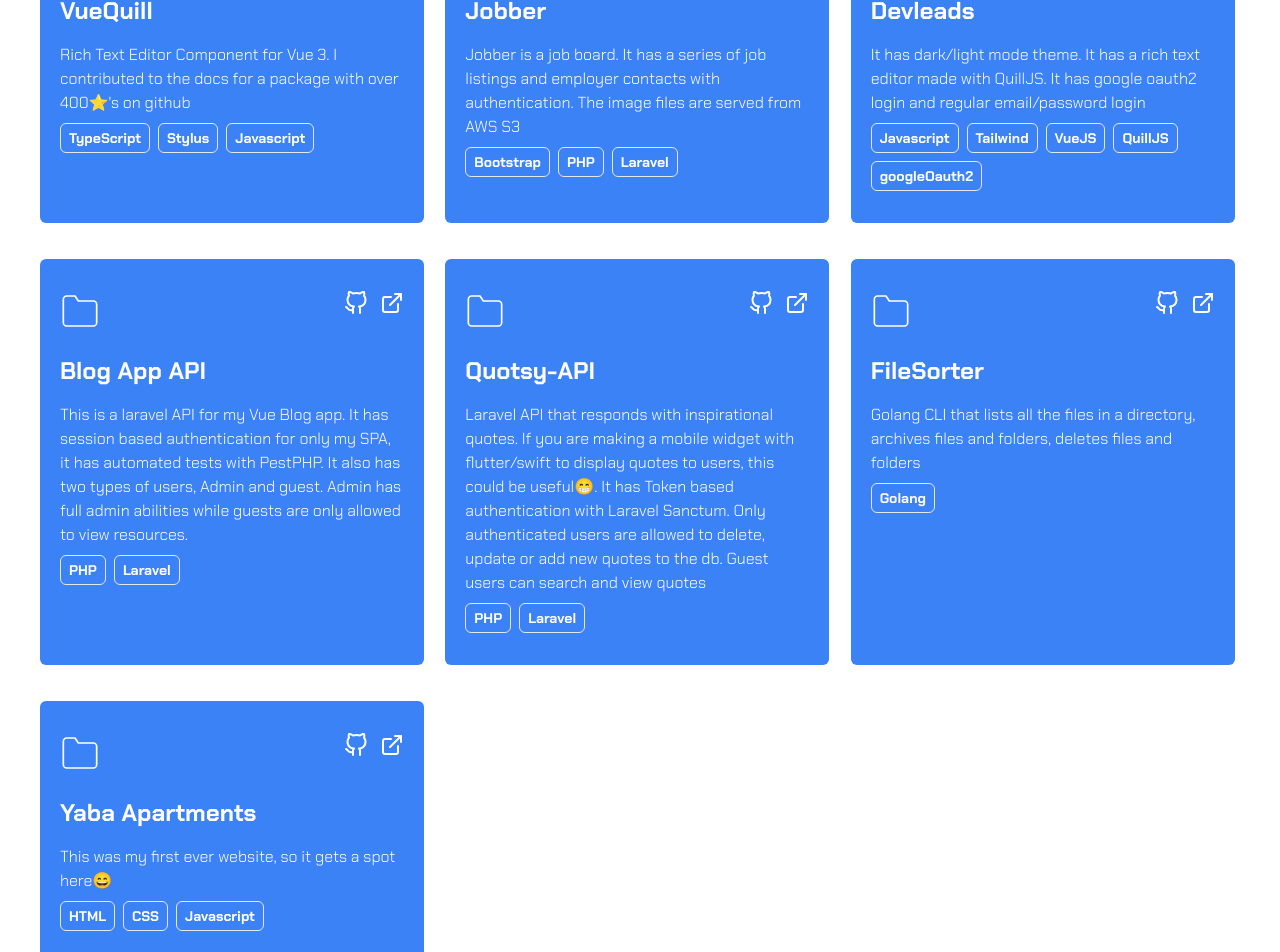
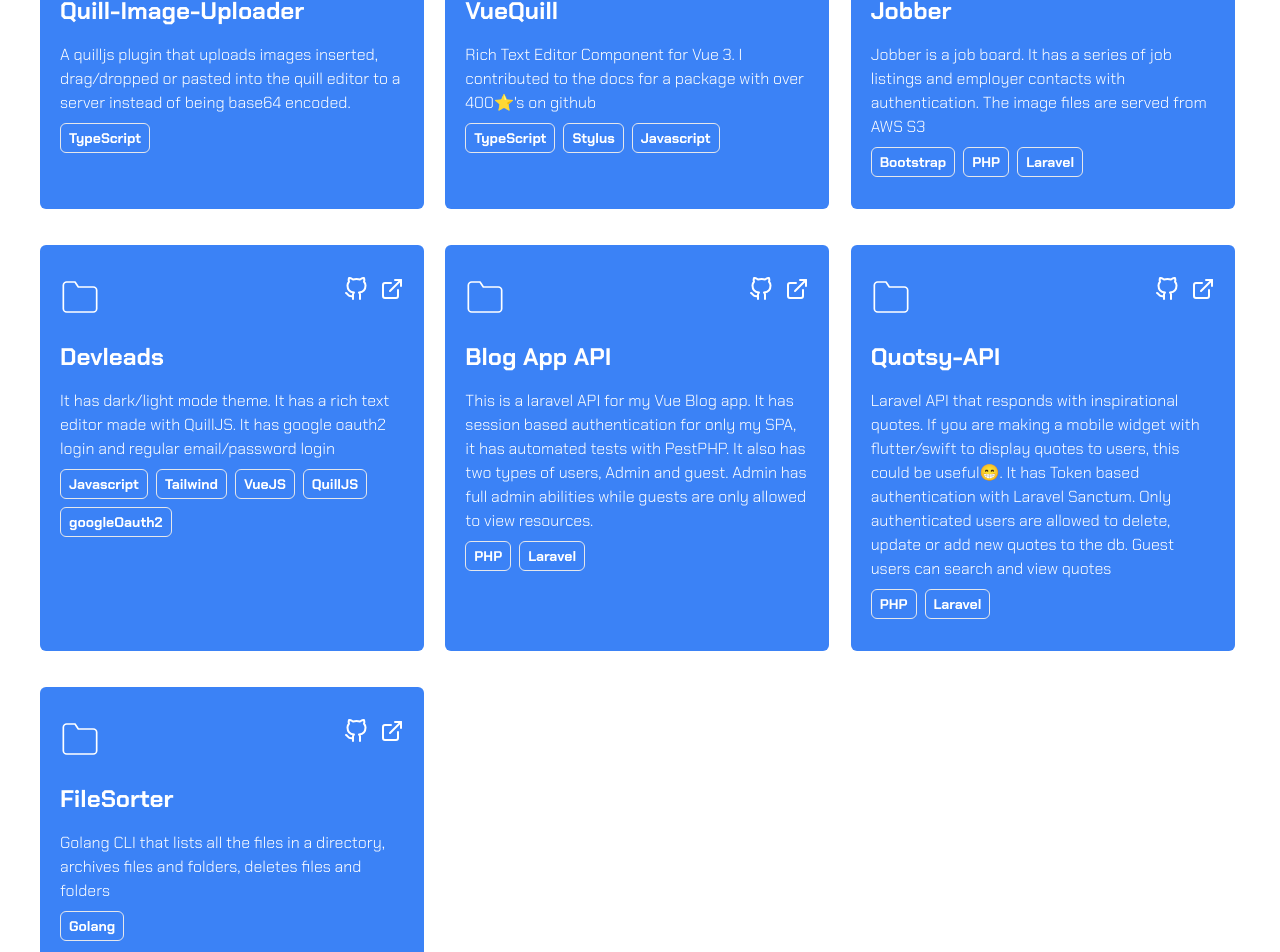
Before and after one commit to Nelwhix/personal-portfolio, a Vue app: page / in a window 1280 px wide. Shown: the part 780-1732 px from the top of the page. Built offline with nearby package versions, Linux system fonts and the light colour scheme.

Commit message:
updating projects

```diff
--- a/src/assets/projects.json
+++ b/src/assets/projects.json
@@ -1,6 +1,14 @@
 [
   {
     "id": 1,
+    "name": "Quill-Image-Uploader",
+    "description": "A quilljs plugin that uploads images inserted, drag/dropped or pasted into the quill editor to a server instead of being base64 encoded.",
+    "tags": ["TypeScript"],
+    "projectLink": "https://www.npmjs.com/package/quill-image-uploader-ts",
+    "githubLink": "https://github.com/Nelwhix/quill-image-uploader"
+  },
+  {
+    "id": 2,
     "name": "VueQuill",
     "description": "Rich Text Editor Component for Vue 3. I contributed to the docs for a package with over 400⭐'s on github",
     "tags": ["TypeScript", "Stylus", "Javascript"],
@@ -8,7 +16,7 @@
     "githubLink": "https://github.com/vueup/vue-quill"
   },
   {
-    "id": 2,
+    "id": 3,
     "name": "Jobber",
     "description": "Jobber is a job board. It has a series of job listings and employer contacts with authentication. The image files are served from AWS S3",
     "tags": ["Bootstrap", "PHP", "Laravel"],
@@ -16,7 +24,7 @@
     "githubLink": "https://github.com/Nelwhix/Jobber"
   },
   {
-    "id": 3,
+    "id": 4,
     "name": "Devleads",
     "description": "It has dark/light mode theme. It has a rich text editor made with QuillJS. It has google oauth2 login and regular email/password login",
     "tags": ["Javascript", "Tailwind", "VueJS", "QuillJS", "googleOauth2"],
@@ -24,7 +32,7 @@
     "githubLink": "https://github.com/Nelwhix/Vue-Blog-app"
   },
   {
-    "id": 4,
+    "id": 5,
     "name": "Blog App API",
     "description": "This is a laravel API for my Vue Blog app. It has session based authentication for only my SPA, it has automated tests with PestPHP. It also has two types of users, Admin and guest. Admin has full admin abilities while guests are only allowed to view resources.",
     "tags": ["PHP", "Laravel"],
@@ -32,7 +40,7 @@
     "githubLink": "https://github.com/Nelwhix/blog-api"
   },
   {
-    "id": 5,
+    "id": 6,
     "name": "Quotsy-API",
     "description": "Laravel API that responds with inspirational quotes. If you are making a mobile widget with flutter/swift to display quotes to users, this could be useful😁. It has Token based authentication with Laravel Sanctum. Only authenticated users are allowed to delete, update or add new quotes to the db. Guest users can search and view quotes",
     "tags": ["PHP", "Laravel"],
@@ -40,19 +48,11 @@
     "githubLink": "https://github.com/Nelwhix/blog-api"
   },
   {
-    "id": 6,
+    "id": 7,
     "name": "FileSorter",
     "description": "Golang CLI that lists all the files in a directory, archives files and folders, deletes files and folders",
     "tags": ["Golang"],
     "projectLink": "#",
     "githubLink": "https://github.com/Nelwhix/fileSorter"
-  },
-  {
-    "id": 7,
-    "name": "Yaba Apartments",
-    "description": "This was my first ever website, so it gets a spot here😄",
-    "tags": ["HTML", "CSS", "Javascript"],
-    "projectLink": "https://nelwhix.github.io/Yaba-Apartment/",
-    "githubLink": "https://github.com/Nelwhix/Yaba-Apartment"
   }
 ]
--- a/src/views/HomeView.vue
+++ b/src/views/HomeView.vue
@@ -23,7 +23,7 @@
                     to time. I am diligent and do my projects to the best of my ability
                 </p>
                 <a class="mt-5 border-2 border-body
-                rounded-md p-3 fill-button fill-image mb-10 md:mb-0" href="https://i.ibb.co/Yyt3G3Y/resume.jpg" download>
+                rounded-md p-3 fill-button fill-image mb-10 md:mb-0" href="https://ibb.co/MckKdhL" download>
                     Resume
                 </a>
             </div>
```
